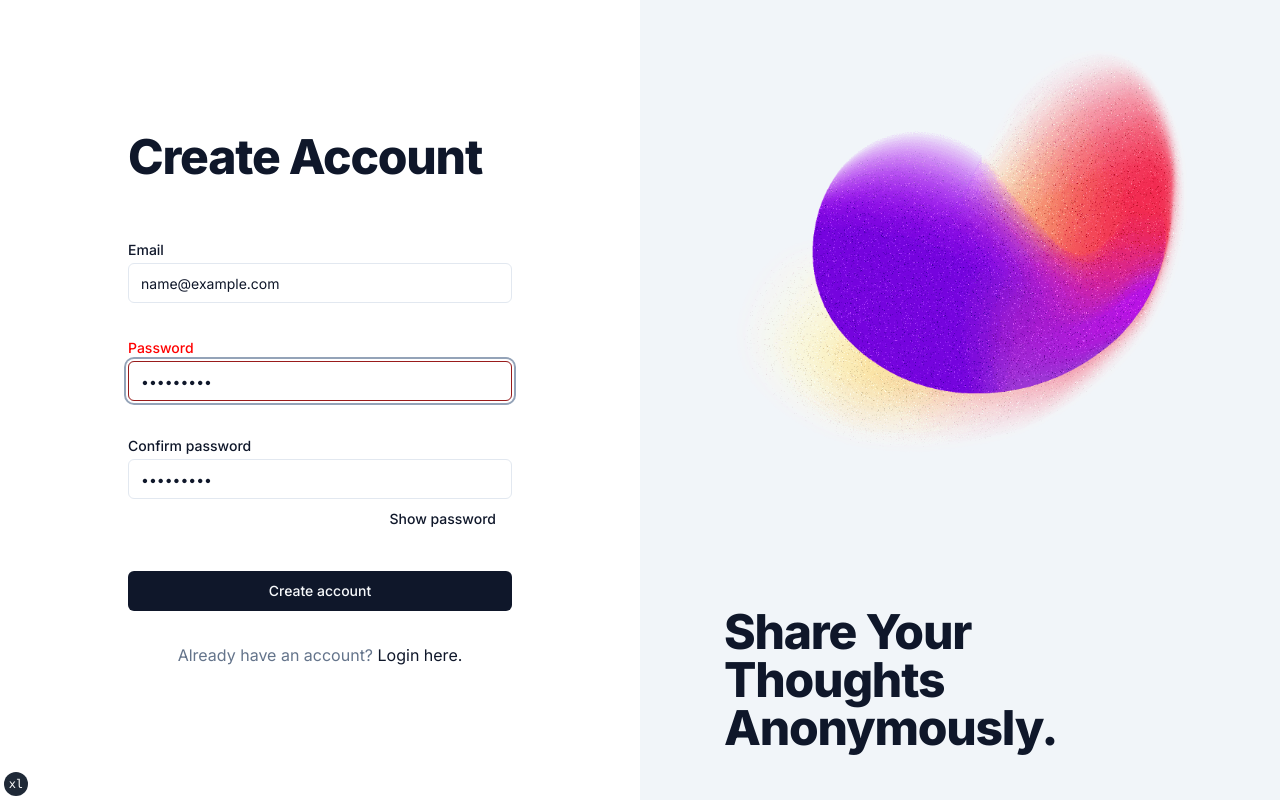
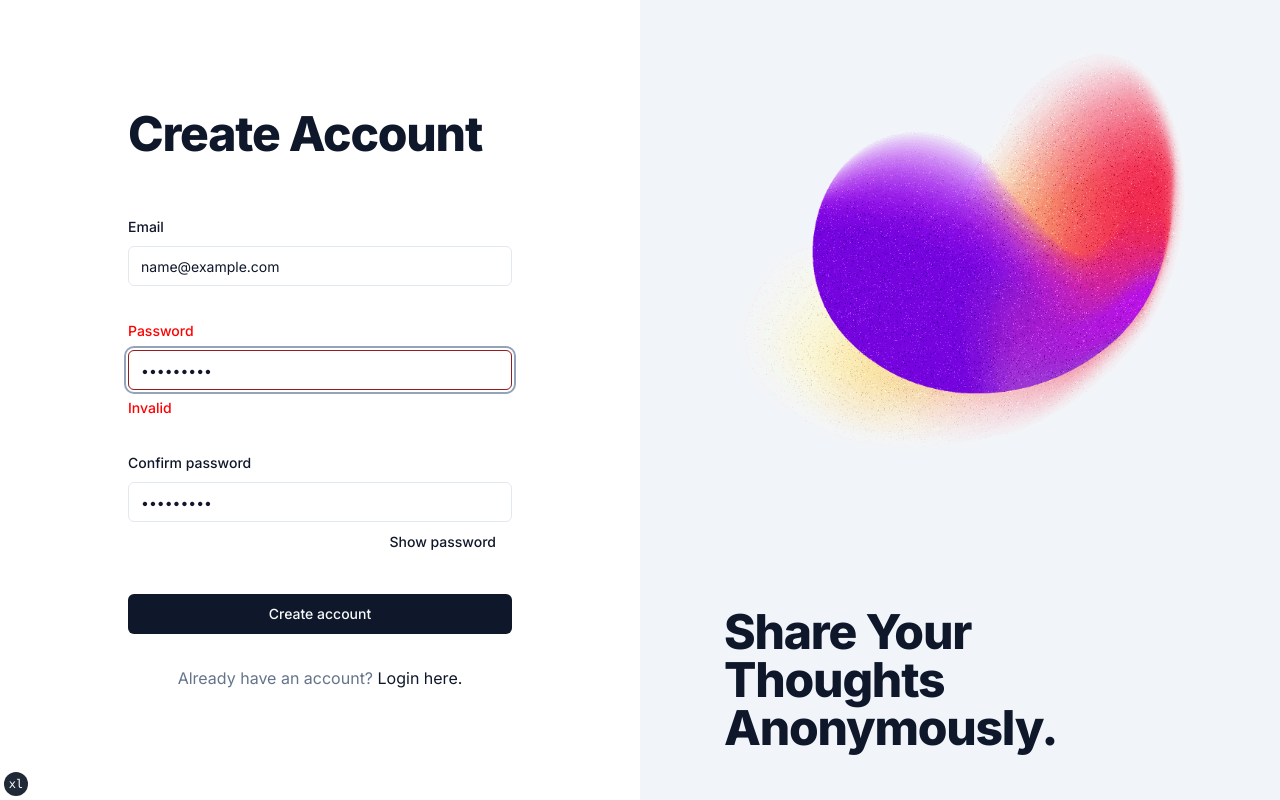
Before and after one commit to haramishra/mindly-appwrite, a Next.js app: page /signup in a window 1280 px wide. Both pictures are taken after typing "name@example.com", "Sample123", "Sample123" into the empty fields and a click on the button "Create account". Built offline with nearby package versions, Linux system fonts and the light colour scheme.

Commit message:
body added

```diff
--- a/components/ui/form.tsx
+++ b/components/ui/form.tsx
@@ -78,7 +78,7 @@ const FormItem = React.forwardRef<
 
   return (
     <FormItemContext.Provider value={{ id }}>
-      <div ref={ref} className={cn("space-y-0.5", className)} {...props} />
+      <div ref={ref} className={cn("space-y-2", className)} {...props} />
     </FormItemContext.Provider>
   )
 })
@@ -158,7 +158,7 @@ const FormMessage = React.forwardRef<
       className={cn("text-sm font-medium text-destructive", className)}
       {...props}
     >
-      {/* {body} */}
+      {body}
     </p>
   )
 })
```
